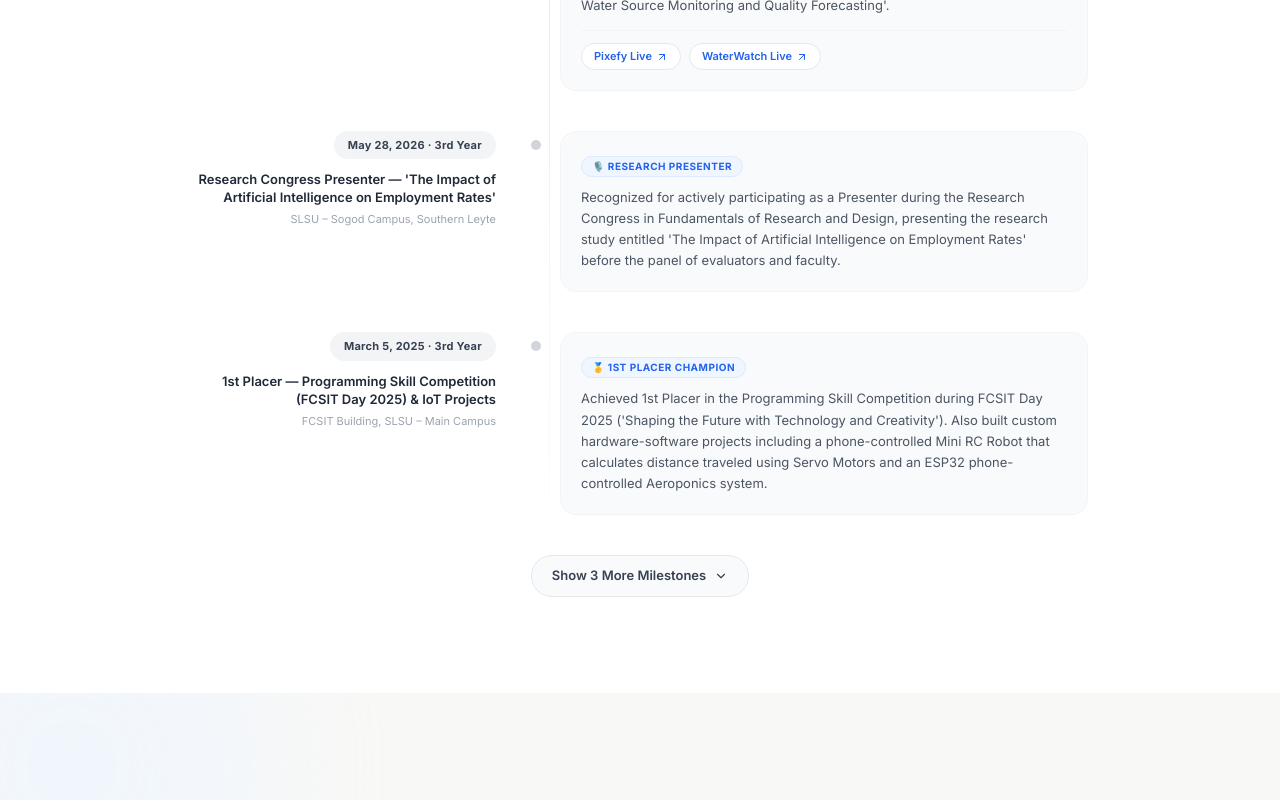
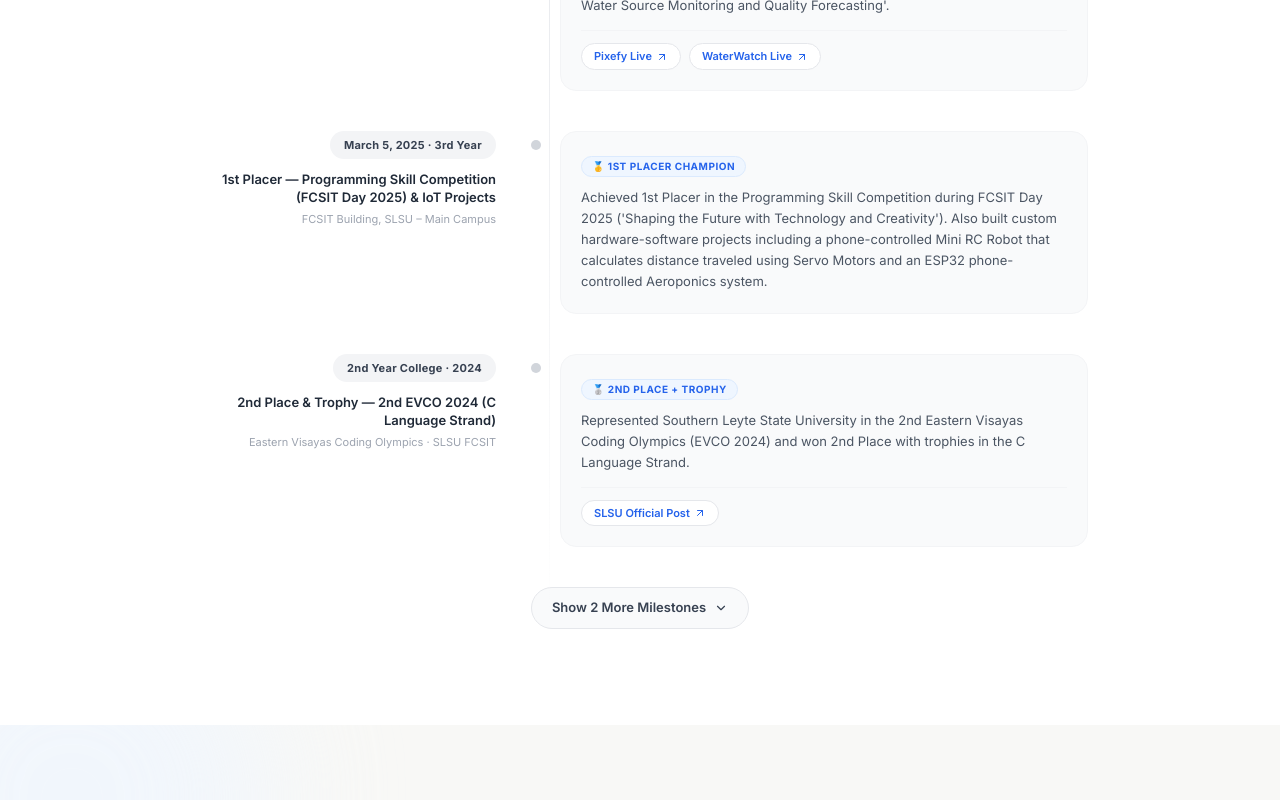
Before and after one commit to de4d10ck-23/portfolio, a React (Vite) app: page / in a window 1280 px wide. Shown: the part 7220-8020 px from the top of the page. Built offline with nearby package versions, Linux system fonts and the light colour scheme.

Commit message:
feat: remove Research Congress Presenter certificate and timeline entry

```diff
--- a/src/data/portfolioData.ts
+++ b/src/data/portfolioData.ts
@@ -196,17 +196,6 @@ export const CERTIFICATES_DATA: CertificateItem[] = [
     accentColor: "from-blue-600 to-indigo-700",
   },
   {
-    id: "research-congress-2026",
-    yearTag: "May 28, 2026 · 3rd Year",
-    placement: "🎙️ Research Presenter",
-    title: "Research Congress Presenter — AI Impact on Employment Rates",
-    issuer: "Southern Leyte State University – Sogod Campus",
-    desc: "Certificate of Recognition for actively participating as a Presenter during the Research Congress in Fundamentals of Research and Design, presenting the study entitled 'The Impact of Artificial Intelligence on Employment Rates' on May 28, 2026.",
-    img: "/certificates/cert-research-congress-2026.jpg",
-    links: [],
-    accentColor: "from-sky-600 to-blue-700",
-  },
-  {
     id: "os-install-2nd",
     yearTag: "December 6, 2023 · 1st Year",
     placement: "🥈 2nd Place",
@@ -375,15 +364,6 @@ export const MILESTONES_TIMELINE: MilestoneItem[] = [
     ],
   },
   {
-    period: "May 28, 2026 · 3rd Year",
-    yearLevel: "3rd Year BSIT",
-    title: "Research Congress Presenter — 'The Impact of Artificial Intelligence on Employment Rates'",
-    location: "SLSU – Sogod Campus, Southern Leyte",
-    badge: "🎙️ Research Presenter",
-    description:
-      "Recognized for actively participating as a Presenter during the Research Congress in Fundamentals of Research and Design, presenting the research study entitled 'The Impact of Artificial Intelligence on Employment Rates' before the panel of evaluators and faculty.",
-  },
-  {
     period: "March 5, 2025 · 3rd Year",
     yearLevel: "3rd Year BSIT",
     title: "1st Placer — Programming Skill Competition (FCSIT Day 2025) & IoT Projects",
```
